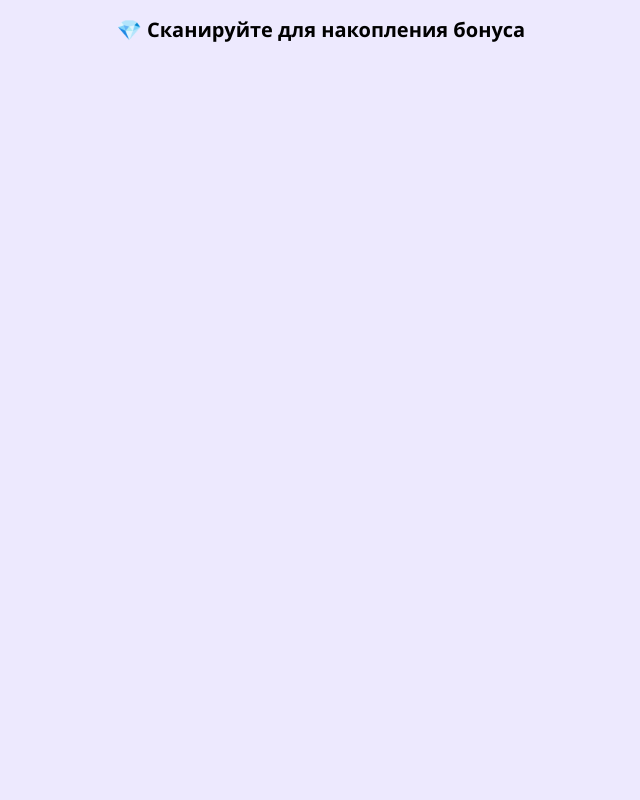
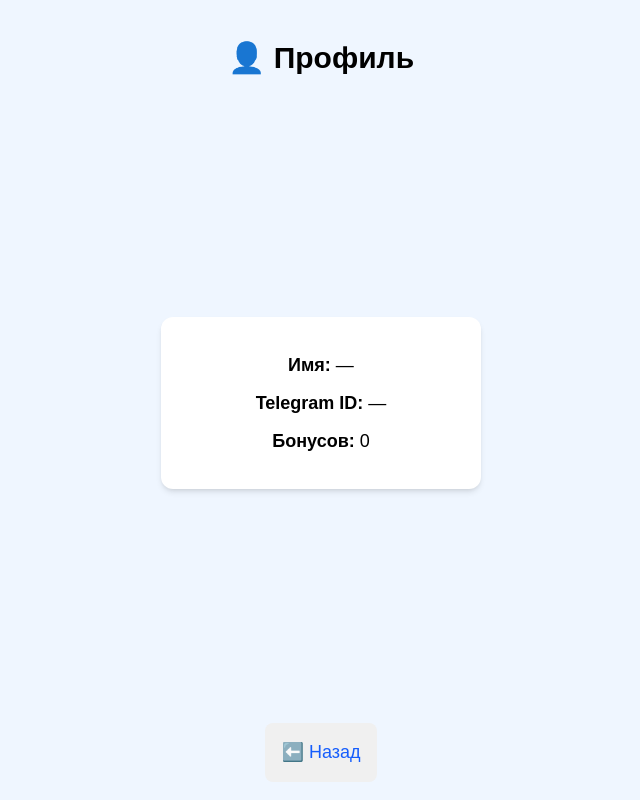
Before and after one commit to Poco-dev/project, a Vue app: page /profile in a window 1280 px wide. Shown: the whole page, without its empty margins (319-959 px from the left). Built offline with nearby package versions, Linux system fonts and the light colour scheme.

Commit message:
Update Profile.vue

```diff
--- a/src/views/Profile.vue
+++ b/src/views/Profile.vue
@@ -1,10 +1,63 @@
+<template>
+    <div class="profile flex flex-col items-center justify-between min-h-screen bg-blue-50">
+        <h1 class="text-3xl font-bold mb-6 pt-10">👤 Профиль</h1>
+
+        <div class="info text-lg bg-white shadow-md p-6 rounded-xl w-80">
+            <p><strong>Имя:</strong> {{ user?.first_name || "—" }}</p>
+            <p><strong>Telegram ID:</strong> {{ user?.id || "—" }}</p>
+            <p><strong>Бонусов:</strong> {{ bonuses }}</p>
+        </div>
+
+        <router-link to="/" class="mt-6 text-blue-600 hover:underline menu-item ">⬅️ Назад</router-link>
+    </div>
+</template>
+
 <script>
+export default {
+    data() {
+        return {
+            user: null,
+            bonuses: 0,
+        };
+    },
+    mounted() {
+        const tg = window.Telegram?.WebApp;
 
+        if (tg?.initDataUnsafe?.user) {
+            this.user = tg.initDataUnsafe.user;
+
+            // 🟡 Здесь ты позже сможешь подгружать бонусы из БД по ID
+            // Пример:
+            // fetch(`/api/bonuses/${this.user.id}`).then(...)
+        } else {
+            console.warn("Пользователь не найден в initDataUnsafe");
+        }
+    },
+};
 </script>
 
-<template>
-    <div class="p-4 text-center">
-        <h2 class="text-xl font-bold mb-4">💎 Сканируйте для накопления бонуса</h2>
-        <canvas ref="qr"></canvas>
-    </div>
-</template>
+<style scoped>
+.profile {
+    font-family: Arial, sans-serif;
+    text-align: center;
+}
+
+.info p {
+    margin: 10px 0;
+}
+
+.menu-item {
+    display: block;
+    padding: 16px;
+    margin: 18px 0;
+    background: #f0f0f0;
+    text-align: center;
+    font-size: 18px;
+    border-radius: 8px;
+    transition: background 0.2s;
+}
+
+.menu-item:hover {
+    background: #e0e0e0;
+}
+</style>
```
